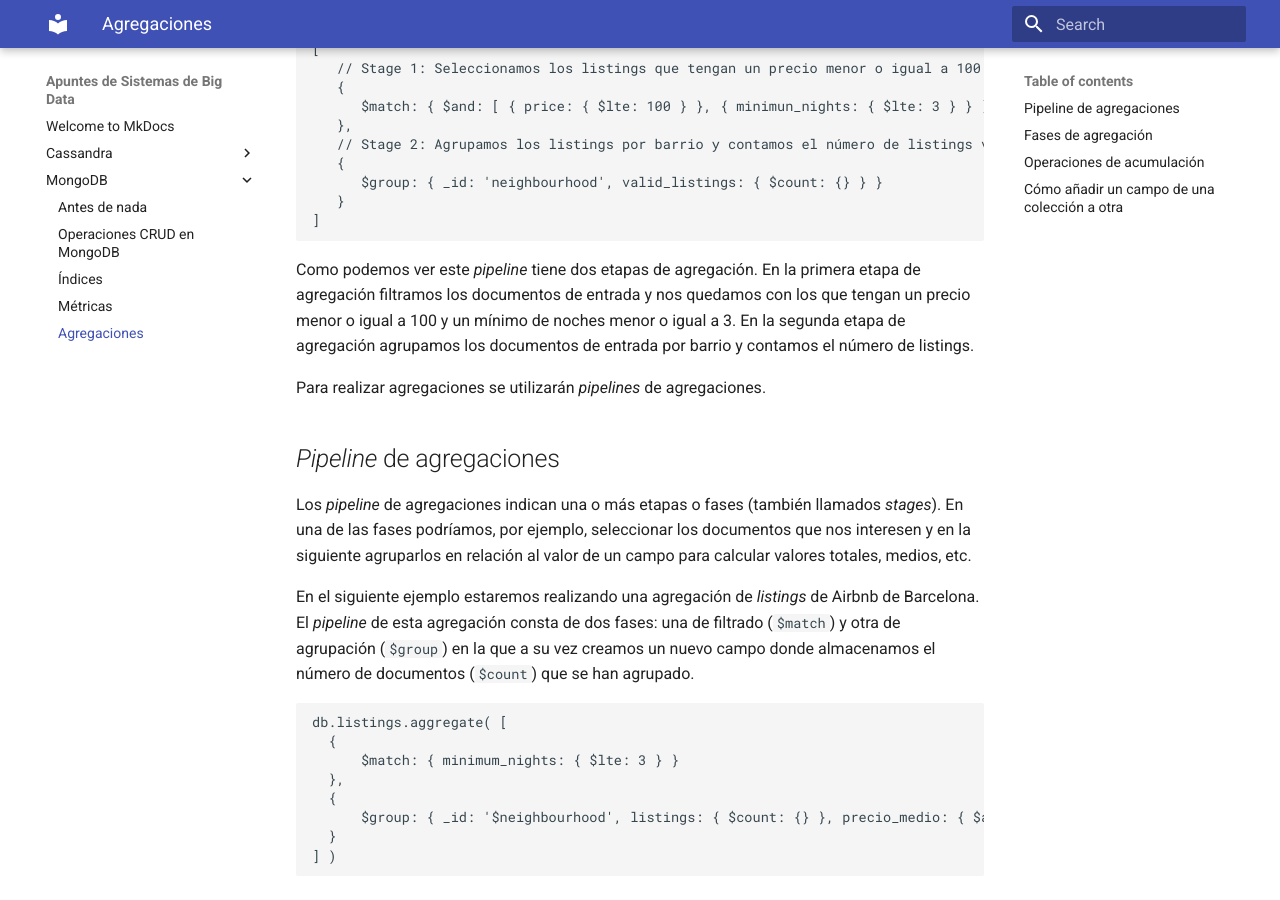
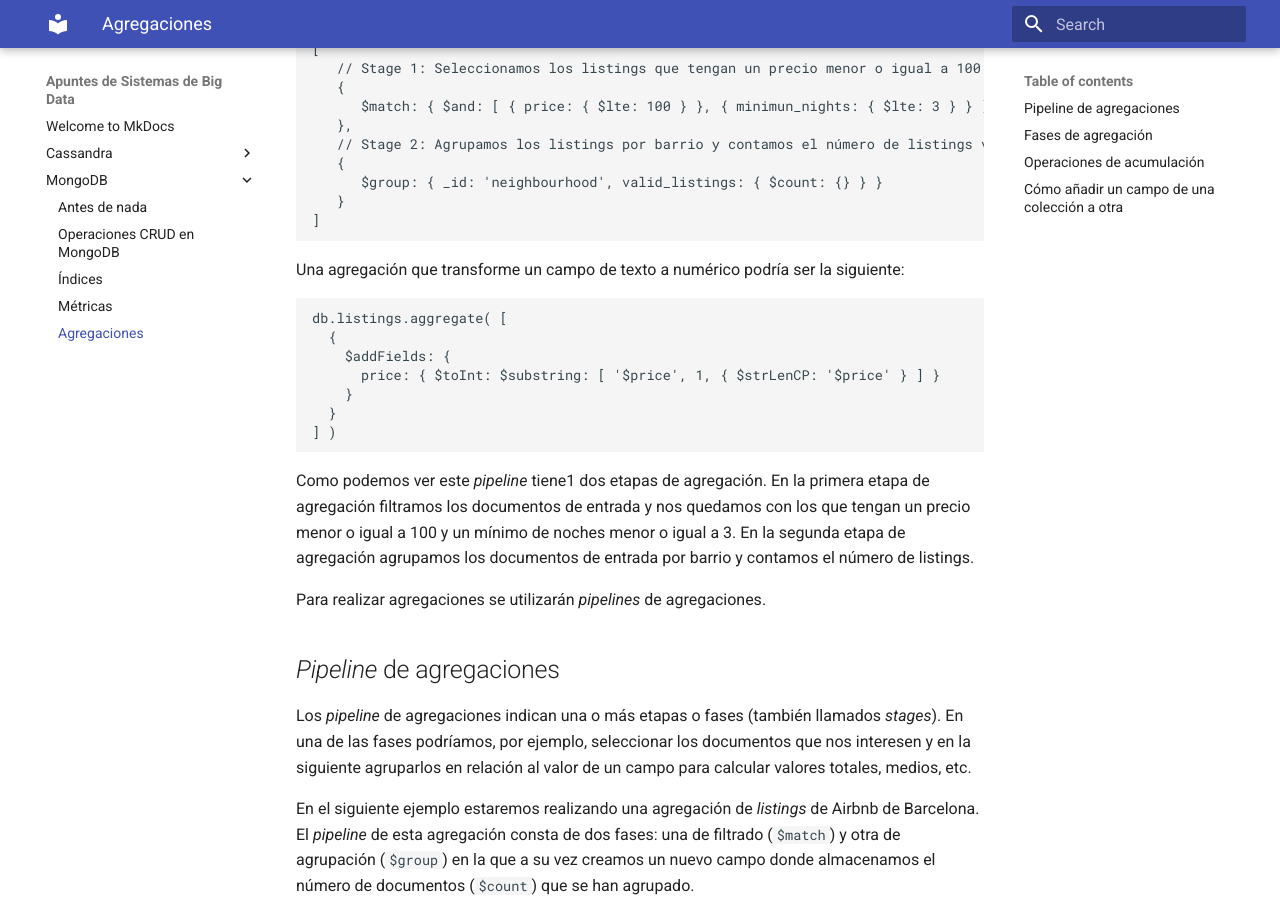
Before and after one commit to mmourazos/SBD, an MkDocs documentation site: the page built from docs/MongoDB/05 - Agregaciones.md, in a window 1280 px wide and 900 px high, scrolled down 387 px. Built offline with MkDocs 1.6.1 and Material for MkDocs 9.7.7, drawn with Linux system fonts in a browser that asks for light colours.

Commit message:
Cambios agregaciones

````diff
--- a/docs/MongoDB/05 - Agregaciones.md
+++ b/docs/MongoDB/05 - Agregaciones.md
@@ -17,7 +17,19 @@ Un ejemplo de *pipeline* de agregaciones sería el siguiente:
 ]
 ```
 
-Como podemos ver este *pipeline* tiene dos etapas de agregación. En la primera etapa de agregación filtramos los documentos de entrada y nos quedamos con los que tengan un precio menor o igual a 100 y un mínimo de noches menor o igual a 3. En la segunda etapa de agregación agrupamos los documentos de entrada por barrio y contamos el número de listings.
+Una agregación que transforme un campo de texto a numérico podría ser la siguiente:
+
+```javascript
+db.listings.aggregate( [
+  {
+    $addFields: {
+      price: { $toInt: $substring: [ '$price', 1, { $strLenCP: '$price' } ] }
+    }
+  }
+] )
+```
+
+Como podemos ver este *pipeline* tiene1 dos etapas de agregación. En la primera etapa de agregación filtramos los documentos de entrada y nos quedamos con los que tengan un precio menor o igual a 100 y un mínimo de noches menor o igual a 3. En la segunda etapa de agregación agrupamos los documentos de entrada por barrio y contamos el número de listings.
 
 Para realizar agregaciones se utilizarán *pipelines* de agregaciones.
 
````
